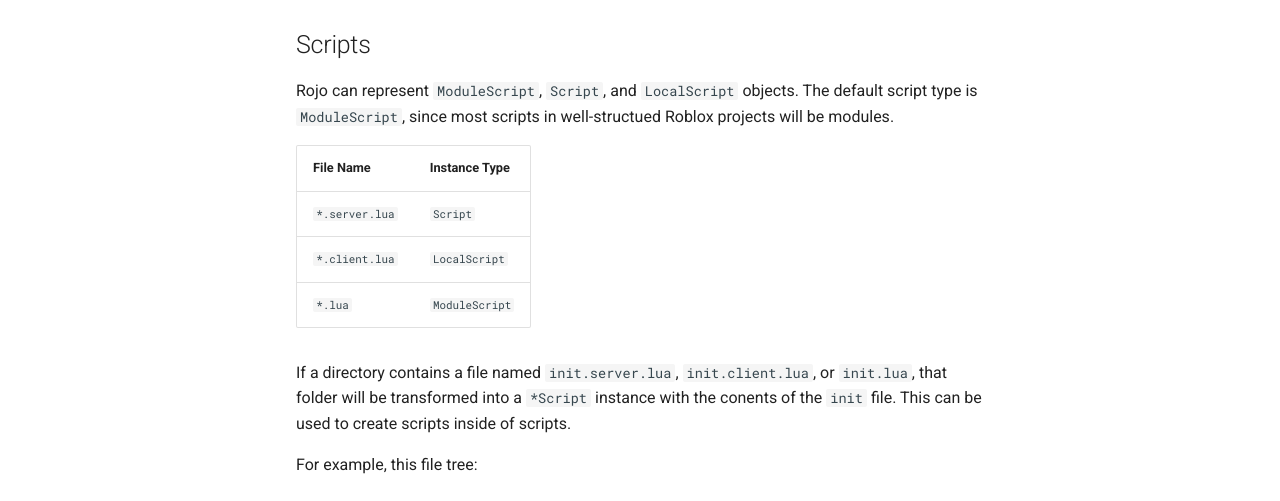
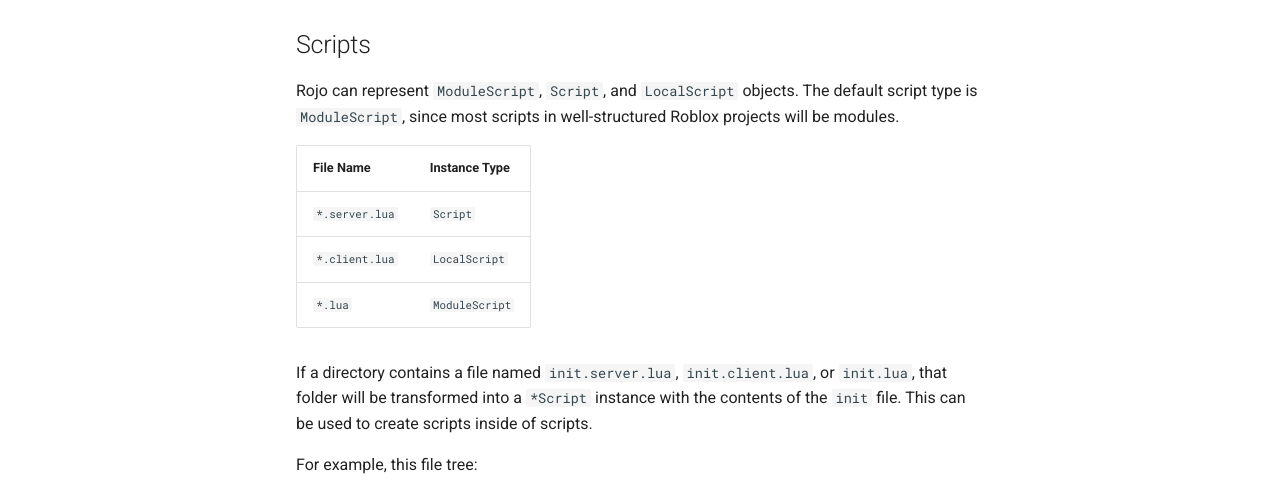
Before and after one commit to rojo-rbx/rojo, an MkDocs documentation site: the page built from docs/sync-details.md, in a window 1280 px wide and 900 px high. Shown: the part 386-887 px from the top of the window. Built offline with MkDocs 1.6.1 and Material for MkDocs 9.7.7, drawn with Linux system fonts in a browser that asks for light colours; comment, search, counter and statistics services are not loaded.

Commit message:
Fix typos

```diff
--- a/docs/sync-details.md
+++ b/docs/sync-details.md
@@ -5,7 +5,7 @@
 Any directory on the filesystem will turn into a `Folder` instance in Roblox, unless that folder matches the name of a service or other existing instance. In those cases, that instance will be preserved.
 
 ## Scripts
-Rojo can represent `ModuleScript`, `Script`, and `LocalScript` objects. The default script type is `ModuleScript`, since most scripts in well-structued Roblox projects will be modules.
+Rojo can represent `ModuleScript`, `Script`, and `LocalScript` objects. The default script type is `ModuleScript`, since most scripts in well-structured Roblox projects will be modules.
 
 | File Name      | Instance Type  |
 | -------------- | -------------- |
@@ -13,7 +13,7 @@
 | `*.client.lua` | `LocalScript`  |
 | `*.lua`        | `ModuleScript` |
 
-If a directory contains a file named `init.server.lua`, `init.client.lua`, or `init.lua`, that folder will be transformed into a `*Script` instance with the conents of the `init` file. This can be used to create scripts inside of scripts.
+If a directory contains a file named `init.server.lua`, `init.client.lua`, or `init.lua`, that folder will be transformed into a `*Script` instance with the contents of the `init` file. This can be used to create scripts inside of scripts.
 
 For example, this file tree:
 
```
